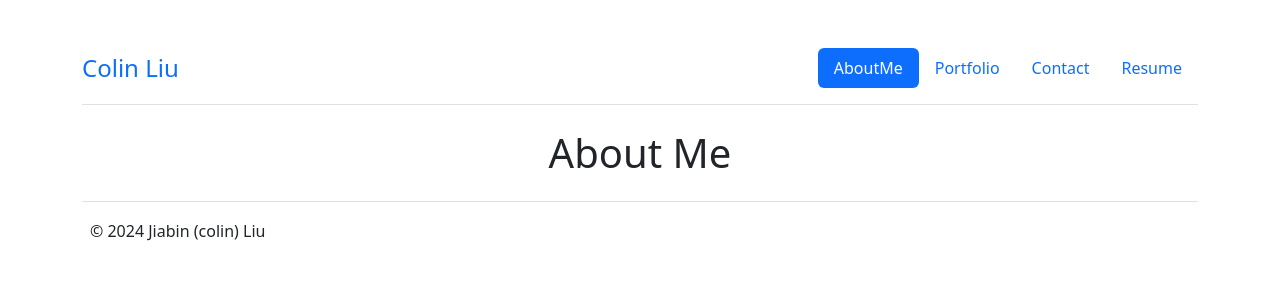
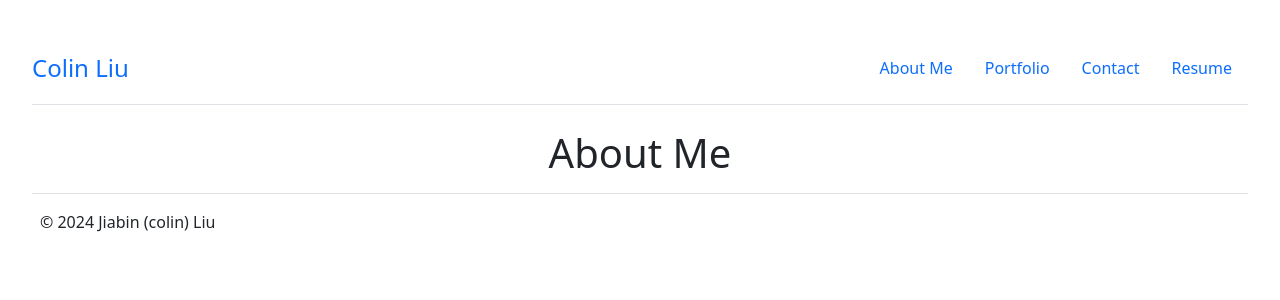
Before and after one commit to mkdkck/profile-react, a React (Vite) app: page / in a window 1280 px wide. Shown: the top 300 px of the page. Built offline with nearby package versions, Linux system fonts and the light colour scheme.

Commit message:
Header function done, nav bar working properly

```diff
--- a/src/App.jsx
+++ b/src/App.jsx
@@ -4,17 +4,15 @@ import Footer from './components/Footer';
 import { Outlet } from 'react-router-dom';
 
 
-
-
 function App() {
   return (
-    <>
+    <div className="flex-column justify-flex-start min-100-vh">
       <Header />
-      <main className="mx-3">
+      <main className="container">
         <Outlet />
       </main>
       <Footer />
-    </>
+    </div>
   )
 }
 
--- a/src/components/Footer.jsx
+++ b/src/components/Footer.jsx
@@ -1,7 +1,6 @@
 export default function Footer() {
     return (
-        <div className="container">
-            <footer className="d-flex flex-wrap justify-content-between align-items-center py-3 my-4 border-top">
+        <footer className="d-flex flex-wrap justify-content-between align-items-center mt-auto py-3 border-top">
             <div className="col-md-4 d-flex align-items-center">
                 <a href="/AboutMe" className="mb-3 me-2 mb-md-0 text-body-secondary text-decoration-none lh-1">
                 </a>
@@ -9,11 +8,10 @@ export default function Footer() {
             </div>
 
             <ul className="nav col-md-4 justify-content-end list-unstyled d-flex">
-                    <li className="ms-3"><a className="text-body-secondary" href="#"><svg className="bi" width="24" height="24"><use xlink:href="#twitter" /></svg></a></li>
+                {/* <li className="ms-3"><a className="text-body-secondary" href="#"><svg className="bi" width="24" height="24"><use xlink:href="#twitter" /></svg></a></li>
                 <li className="ms-3"><a className="text-body-secondary" href="#"><svg className="bi" width="24" height="24"><use xlink:href="#instagram" /></svg></a></li>
-                    <li className="ms-3"><a className="text-body-secondary" href="#"><svg className="bi" width="24" height="24"><use xlink:href="#facebook" /></svg></a></li>
+                <li className="ms-3"><a className="text-body-secondary" href="#"><svg className="bi" width="24" height="24"><use xlink:href="#facebook" /></svg></a></li> */}
             </ul>
         </footer>
-        </div>
     );
 }
--- a/src/components/Header.jsx
+++ b/src/components/Header.jsx
@@ -1,18 +1,17 @@
+import { Link } from 'react-router-dom';
+
+import Nav from './Navigation'
 export default function Header() {
     return (
-        <div className="container">
-            <header className="d-flex flex-wrap justify-content-center py-3 mb-4 border-bottom">
-                <a href="/AboutMe" className="d-flex align-items-center mb-3 mb-md-0 me-md-auto link-body-emphasis text-decoration-none">
-                    <span className="fs-4">Colin Liu</span>
-                </a>
+        <header className="d-flex flex-wrap justify-content-center py-3 mb-4 border-bottom">
+            <Link
+                to="/AboutMe"
+                className="d-flex align-items-center mb-3 mb-md-0 me-md-auto link-body-emphasis text-decoration-none"
+            >
+                <span className="fs-4">Colin Liu</span>
+            </Link>
 
-                <ul className="nav nav-pills">
-                    <li className="nav-item"><a href="/AboutMe" className="nav-link active" aria-current="page">AboutMe</a></li>
-                    <li className="nav-item"><a href="/Portfolio" className="nav-link">Portfolio</a></li>
-                    <li className="nav-item"><a href="/Contact" className="nav-link">Contact</a></li>
-                    <li className="nav-item"><a href="/Resume" className="nav-link">Resume</a></li>
-                </ul>
-            </header>
-        </div>
+            <Nav />
+        </header>
     );
 }
--- a/src/components/Navigation.jsx
+++ b/src/components/Navigation.jsx
@@ -5,7 +5,7 @@ function Navigation() {
     console.log(currentPage)
 
     return (
-        <ul className="nav nav-tabs">
+        <ul className="nav nav-pills">
             <li className="nav-item">
                 <Link
                     to="/AboutMe"
```
Lines whose indentation alone changed are shown as unchanged.
